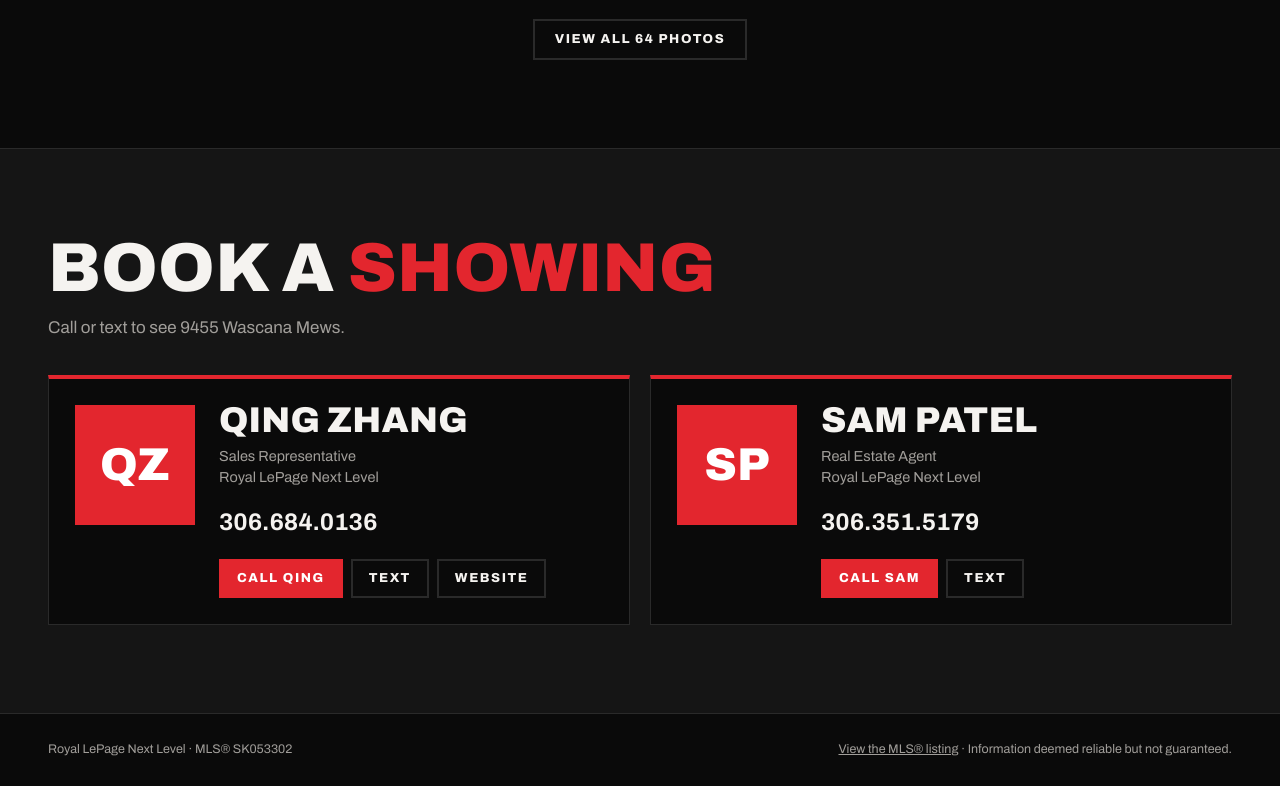
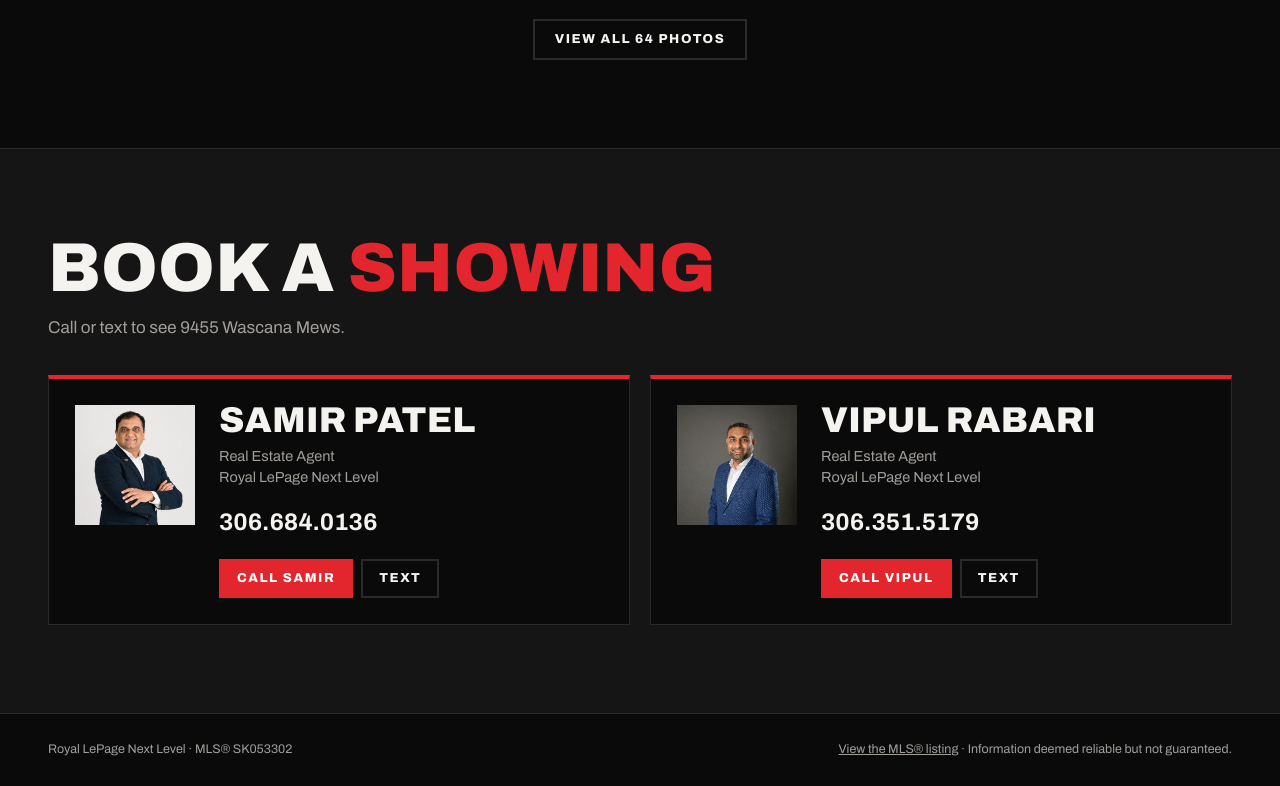
Before and after one commit to patheysevak15-oss/9455-Wascana-Mews, a plain HTML site: page index.html in a window 1280 px wide. Shown: the part 1681-2467 px from the top of the page. Drawn offline with Linux system fonts and the light colour scheme.

Commit message:
Update listing site from RE Listing
Adds the Real Estate Gurus logo and agent headshots, sets the status
to New Listing, and updates the agent cards to Samir Patel and Vipul
Rabari.

Co-Authored-By: Claude Opus 5.5 <noreply@anthropic.com>
Claude-Session: https://claude.ai/code/session_014SYh9XCqpvuQJ3JbPnQ8EE

```diff
--- a/index.html
+++ b/index.html
@@ -2,8 +2,8 @@
 <html lang="en"><head>
 <meta charset="utf-8"><meta name="viewport" content="width=device-width,initial-scale=1,viewport-fit=cover">
 <title>9455 Wascana Mews, Regina, SK S4V 2V5</title>
-<meta name="description" content="For Sale · $829,000 list price · 3 bedrooms · 3 bathrooms · 2,672 sq ft">
-<meta property="og:title" content="9455 Wascana Mews, Regina, SK S4V 2V5"><meta property="og:description" content="For Sale · $829,000 list price · 3 bedrooms · 3 bathrooms · 2,672 sq ft">
+<meta name="description" content="New Listing · $829,000 list price · 3 bedrooms · 3 bathrooms · 2,672 sq ft">
+<meta property="og:title" content="9455 Wascana Mews, Regina, SK S4V 2V5"><meta property="og:description" content="New Listing · $829,000 list price · 3 bedrooms · 3 bathrooms · 2,672 sq ft">
 <meta property="og:image" content="photos/01.jpg">
 <meta name="theme-color" content="#0a0a0a">
 <link rel="preconnect" href="https://fonts.googleapis.com"><link rel="stylesheet" href="https://fonts.googleapis.com/css2?family=Archivo:wdth,wght@62..125,400..900&display=swap">
@@ -111,7 +111,7 @@
 </style>
 </head><body><div class="site">
 <nav class="x-nav"><div class="x-wrap">
-  <a class="x-brand" href="#top"><i></i><span class="x-bt"><b>The Real Estate Gurus</b><em>Presents</em></span></a>
+  <a class="x-brand" href="#top"><img src="images/logo.png" alt="The Real Estate Gurus logo"><span class="x-bt"><b>The Real Estate Gurus</b><em>Presents</em></span></a>
   <div class="x-links"><a href="#photos">Photos</a><a href="#contact">Contact</a></div>
   <a class="x-btn" href="#contact">Book a showing</a>
 </div></nav>
@@ -119,7 +119,7 @@
 <header id="top" class="x-hero" style="background-image:url('photos/01.jpg')">
 
   <div class="x-wrap">
-    <span class="x-tag">For Sale</span>
+    <span class="x-tag">New Listing</span>
     <h1 class="x-cond">9455 Wascana Mews</h1>
     <div class="x-loc">Regina, SK S4V 2V5<b>/</b>Wascana View</div>
   </div>
@@ -140,26 +140,26 @@
   <p class="x-sub">Call or text to see 9455 Wascana Mews.</p>
   <div class="x-agents">
     <div class="x-agent">
-      <div class="x-ini x-cond" aria-hidden="true">QZ</div>
+      <img class="x-photo" src="images/agent-1.jpg" alt="Samir patel">
       <div style="min-width:0">
-        <h3 class="x-cond">Qing Zhang</h3>
-        <p class="x-role">Sales Representative<br>Royal LePage Next Level</p>
+        <h3 class="x-cond">Samir patel</h3>
+        <p class="x-role">Real Estate Agent<br>Royal LePage Next Level</p>
         <a class="x-phone" href="tel:3066840136">306.684.0136</a>
         <div class="x-acts">
-          <a class="x-btn" href="tel:3066840136">Call Qing</a><a class="x-btn line" href="sms:3066840136">Text</a>
+          <a class="x-btn" href="tel:3066840136">Call Samir</a><a class="x-btn line" href="sms:3066840136">Text</a>
 
-          <a class="x-btn line" href="https://auction.extracre.com/" target="_blank" rel="noopener">Website</a>
+
         </div>
       </div>
     </div>
     <div class="x-agent">
-      <div class="x-ini x-cond" aria-hidden="true">SP</div>
+      <img class="x-photo" src="images/agent-2.jpg" alt="Vipul Rabari">
       <div style="min-width:0">
-        <h3 class="x-cond">Sam Patel</h3>
+        <h3 class="x-cond">Vipul Rabari</h3>
         <p class="x-role">Real Estate Agent<br>Royal LePage Next Level</p>
         <a class="x-phone" href="tel:3063515179">306.351.5179</a>
         <div class="x-acts">
-          <a class="x-btn" href="tel:3063515179">Call Sam</a><a class="x-btn line" href="sms:3063515179">Text</a>
+          <a class="x-btn" href="tel:3063515179">Call Vipul</a><a class="x-btn line" href="sms:3063515179">Text</a>
 
 
         </div>
```
Also changed, not shown: images/agent-1.jpg (added), images/agent-2.jpg (added), images/logo.png (added).
